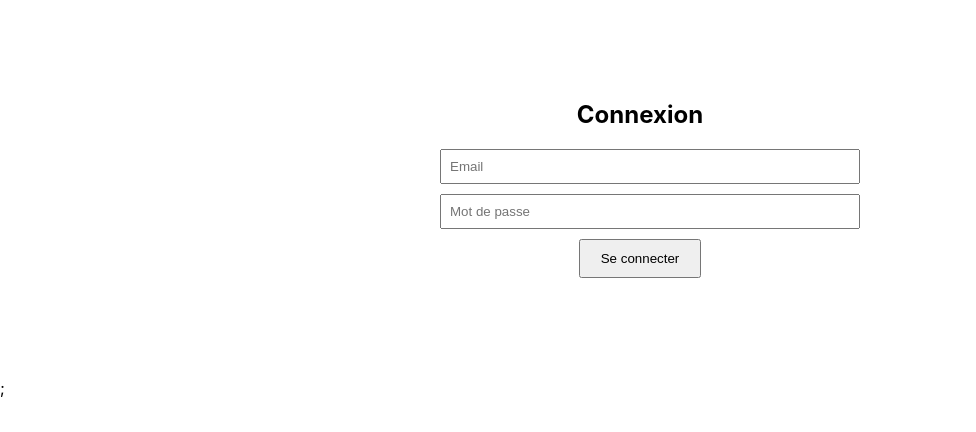
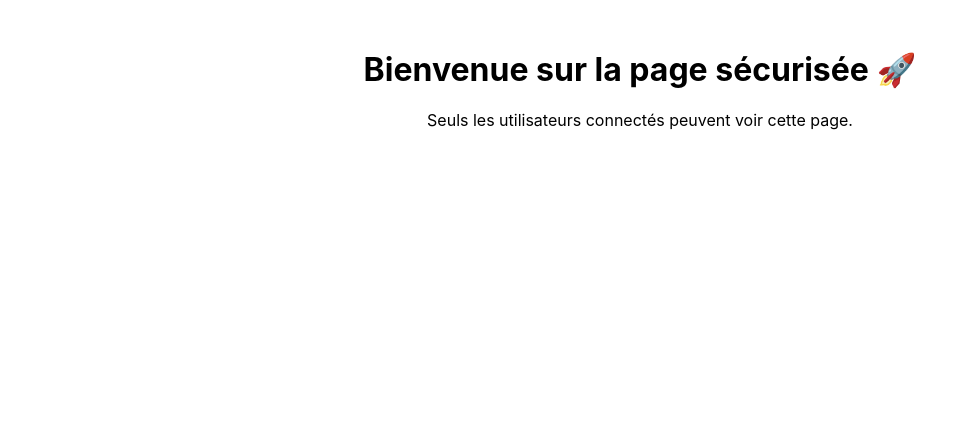
Before and after one commit to Corentin-pqt87/API-pour-le-port-de-plaisance-Russel, a React (Create React App) app in the folder frontend/: page /dashboard in a window 1280 px wide. Shown: the top 432 px of the page, without its empty margins (0-976 px from the left). Built offline with nearby package versions, Linux system fonts and the light colour scheme; sample sign-in values are in the browser's storage.

Commit message:
dashbord seccuriser
il faut ce connecter pour accéder au page suivante

```diff
--- a/frontend/src/App.js
+++ b/frontend/src/App.js
@@ -2,6 +2,7 @@ import './App.css';
 import React, { useState } from "react";
 import Login from './pages/Login';
 import Dashboard from './pages/Dashbord';
+import ProtectedRoute from "./ProtectedRoute";
 import { BrowserRouter, Routes, Route } from "react-router-dom";
 
 
@@ -10,11 +11,21 @@ import { BrowserRouter, Routes, Route } from "react-router-dom";
  * @returns
  */
 function App() {
+  return (
+    <BrowserRouter>
+      <Routes>
+        <Route path="/" element={<Login />} />
 
-  return (
-    <div>
-      <Login />;
-    </div>
+        <Route
+          path="/dashboard"
+          element={
+            <ProtectedRoute>
+              <Dashboard />
+            </ProtectedRoute>
+          }
+        />
+      </Routes>
+    </BrowserRouter>
   );
 }
 
--- /dev/null
+++ b/frontend/src/ProtectedRoute.jsx
@@ -0,0 +1,12 @@
+import { Navigate } from "react-router-dom";
+
+export default function ProtectedRoute({ children }) {
+
+    const token = localStorage.getItem("token");
+
+    if (!token || token === "null" || token === "") {
+        return <Navigate to="/" replace />;
+    }
+
+    return children;
+}
--- a/frontend/src/pages/Login.jsx
+++ b/frontend/src/pages/Login.jsx
@@ -1,4 +1,5 @@
 import React, { useState } from "react";
+import { useNavigate } from "react-router-dom";
 
 /**
  * formulair d'authentification
@@ -8,9 +9,10 @@ function Login() {
   const [email, setEmail] = useState("");
   const [password, setPassword] = useState("");
   const [message, setMessage] = useState(""); // Ajout du state message
+  const navigate = useNavigate();
 
   const handleLogin = async (e) => {
-    e.preventDefault(); // Empêche le rechargement de la page
+    e.preventDefault();
 
     try {
       const res = await fetch("http://localhost:5000/users/authenticate", {
@@ -22,10 +24,15 @@ function Login() {
       const data = await res.json();
 
       if (data.status === "authenticate_succed") {
-        setMessage("Connexion réussie !");
-        // Ici tu peux récupérer le token JWT si besoin
-        const token = res.headers.get("Authorization");
-        localStorage.setItem("token", token);
+
+        if (!data.token) {
+          setMessage("Erreur : token manquant.");
+          return;
+        }
+
+        localStorage.setItem("token", data.token);
+
+        navigate("/dashboard");
 
       } else if (data.status === "authenticate_credentials") {
         setMessage("Mot de passe incorrect");
```
